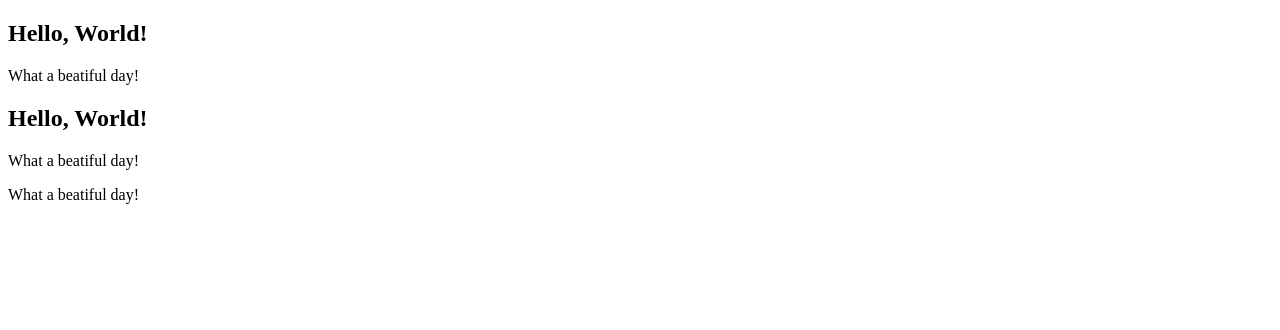
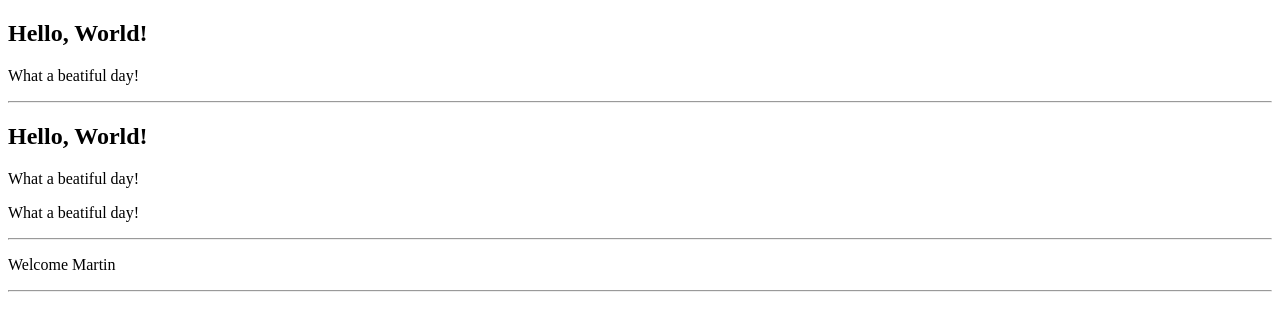
Before and after one commit to MartinGergov/React, a React (Vite) app: page / in a window 1280 px wide. Shown: the top 330 px of the page. Built offline with nearby package versions, Linux system fonts and the light colour scheme.

Commit message:
Ejercicio 5

```diff
--- a/src/App.jsx
+++ b/src/App.jsx
@@ -1,15 +1,20 @@
 import { Hello } from "./Hello";
 import { Message } from "./Message";
+import { Welcome } from "./Welcome";
 
 export function App() {
   return (
     <div>
       <Hello />
+      <hr />
       <Hello />
       {/* Puedes usarlo todas las veces que quieras */}
       <Message />
       {/* También se puede usar directamente en la App */}
       {/* Los dos se pueden usar siempre y cuando estén dentro de un solo contenedor padre */}
+      <hr />
+      <Welcome name="Martin" />
+      <hr />
     </div>
   );
 }
--- /dev/null
+++ b/src/Welcome.jsx
@@ -0,0 +1,4 @@
+export function Welcome({ name }) {
+
+  return <p>Welcome {name}</p>;
+}
```
